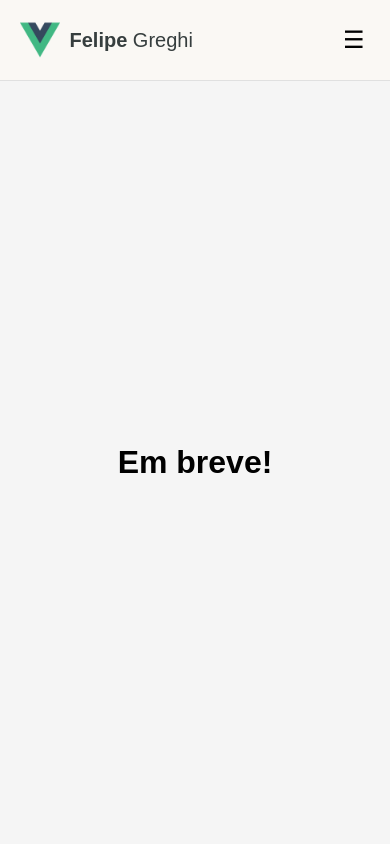
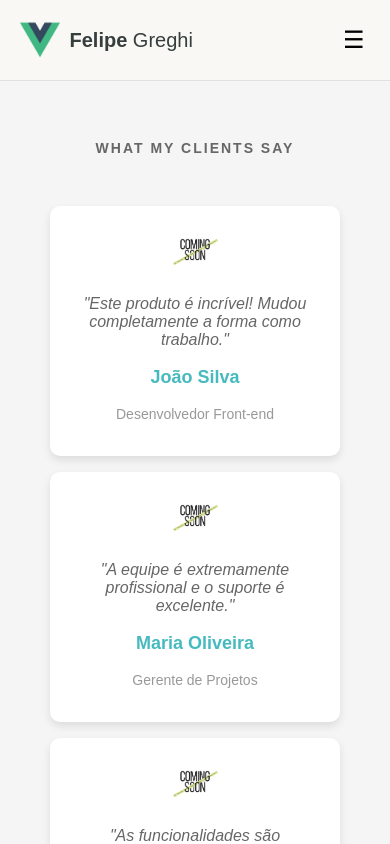
Before and after one commit to FelipeGreghi/Portfolio-WebVUE, a Vue app: page /testimonials in a window 390 px wide. Shown: the top 844 px of the page. Built offline with nearby package versions, Linux system fonts and the light colour scheme.

Commit message:
Refactor Testimonial component and TestimonialsView styling for responsiveness

```diff
--- a/src/components/Testimonial.vue
+++ b/src/components/Testimonial.vue
@@ -1,24 +1,65 @@
 <template>
-  <div class="testimonial">
-    <div class="header">
-      <img src="" alt="" />
-      <p>{{ name }} • {{ position }} •{{ date }}</p>
+  <div class="card">
+    <div class="card-header">
+      <img class="profile-pic" :src="image" alt="Profile Picture" />
     </div>
-    <p>
-      "{{ content }}" <b> - {{ name }}</b>
-    </p>
+    <div class="card-body">
+      <blockquote>
+        "{{ content }}"
+      </blockquote>
+      <h3 class="name">{{ name }}</h3>
+      <p class="job-title">{{ position }}</p>
+    </div>
   </div>
 </template>
+
 <script>
 export default {
-  name: 'TestimonialComponent',
+  name: 'ProfileCard',
   props: {
     name: String,
     position: String,
-    date: String,
     content: String,
+    image: String,
   },
+};
+</script>
+
+<style scoped>
+.card {
+  width: 250px;
+  padding: 20px;
+  border-radius: 10px;
+  background-color: #ffffff;
+  box-shadow: 0 4px 8px rgba(0, 0, 0, 0.1);
+  text-align: center;
 }
-</script>
-<style scoped>
+
+.card-header {
+  margin-bottom: 15px;
+}
+
+.profile-pic {
+  width: 50px;
+  height: 50px;
+  border-radius: 50%;
+  object-fit: cover;
+}
+
+.card-body blockquote {
+  font-style: italic;
+  color: #666;
+  margin: 15px 0;
+}
+
+.name {
+  font-size: 18px;
+  font-weight: bold;
+  color: #46babe;
+}
+
+.job-title {
+  font-size: 14px;
+  color: #999;
+}
 </style>
--- a/src/views/TestimonialsView.vue
+++ b/src/views/TestimonialsView.vue
@@ -1,3 +1,86 @@
 <template>
-  <h1>Em breve!</h1>
+  <div class="testimonials-section">
+    <h4 class="subheading">What My Clients Say</h4>
+  </div>
+  <div class="testimonials">
+    <ProfileCard
+      v-for="testimonial in testimonials"
+      :key="testimonial.id"
+      :name="testimonial.name"
+      :position="testimonial.position"
+      :content="testimonial.content"
+      :image="testimonial.image"
+    />
+  </div>
 </template>
+
+<script>
+import ProfileCard from '../components/Testimonial.vue';
+
+export default {
+  name: 'TestimonialsView',
+  components: {
+    ProfileCard,
+  },
+  data() {
+    return {
+      testimonials: [
+        {
+          id: 1,
+          name: 'João Silva',
+          position: 'Desenvolvedor Front-end',
+          content: 'Este produto é incrível! Mudou completamente a forma como trabalho.',
+          image: require('@/assets/Comingsoon.png'),
+        },
+        {
+          id: 2,
+          name: 'Maria Oliveira',
+          position: 'Gerente de Projetos',
+          content: 'A equipe é extremamente profissional e o suporte é excelente.',
+          image: require('@/assets/Comingsoon.png'),
+        },
+        {
+          id: 3,
+          name: 'Carlos Pereira',
+          position: 'Designer Gráfico',
+          content: 'As funcionalidades são exatamente o que eu precisava. Recomendo!',
+          image: require('@/assets/Comingsoon.png'),
+        },
+        {
+          id: 4,
+          name: 'Carlos Pereira',
+          position: 'Designer Gráfico',
+          content: 'As funcionalidades são exatamente o que eu precisava. Recomendo!',
+          image: require('@/assets/Comingsoon.png'),
+        },
+      ],
+    };
+  },
+};
+</script>
+
+<style scoped>
+
+.testimonials {
+  display: flex;
+  flex-wrap: wrap;
+  justify-content: center;
+  gap: 16px;
+  margin-bottom: 40px;
+  width: 80%;
+}
+
+.testimonials-section {
+  text-align: center;
+  padding: 40px 20px;
+}
+
+.subheading {
+  font-size: 14px;
+  color: #666;
+  letter-spacing: 2px;
+  text-transform: uppercase;
+  margin-bottom: 10px;
+}
+
+</style>
```
